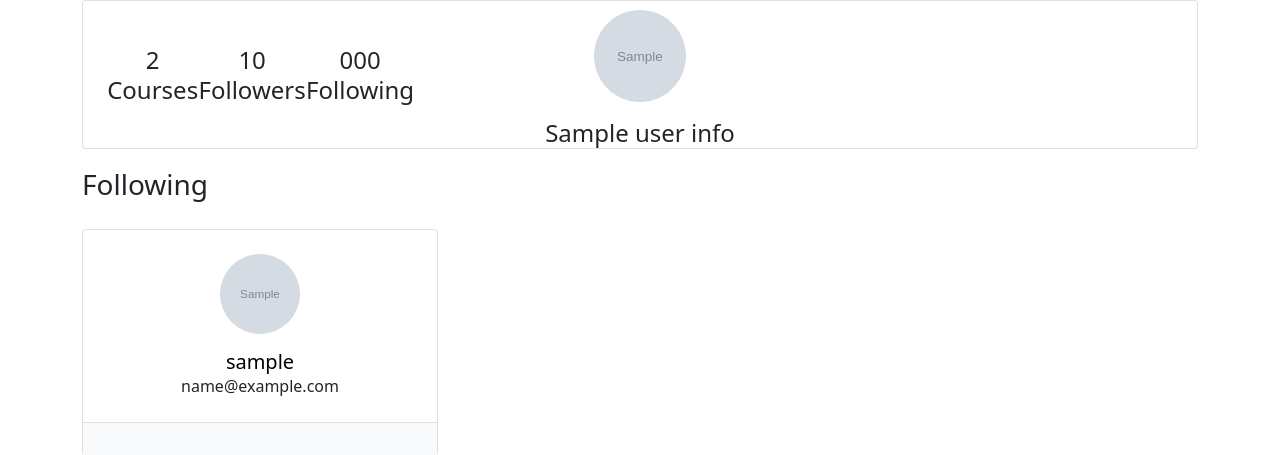
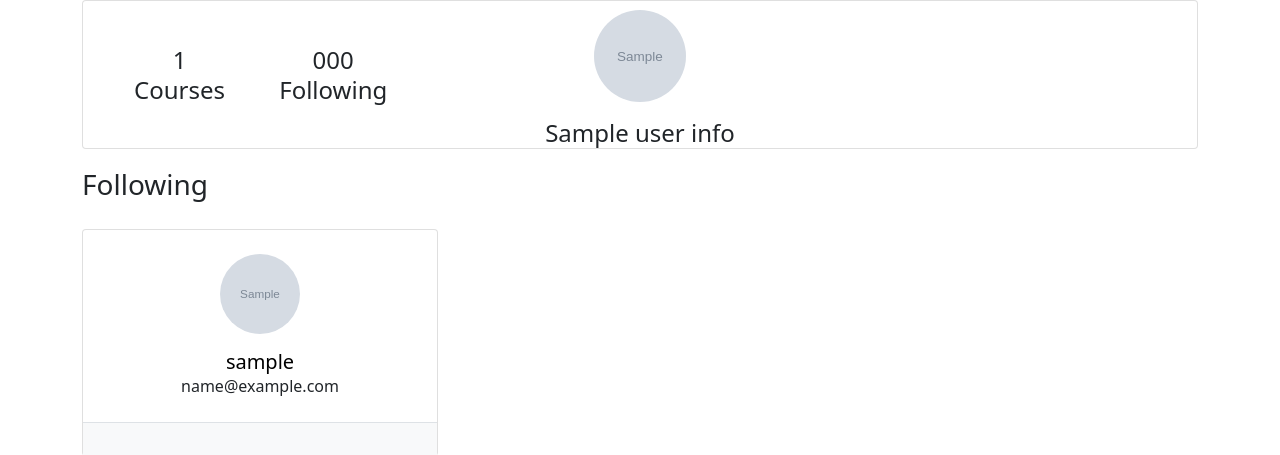
Before and after one commit to marianar97/Etube, a Django app: template socialnetwork/templates/socialnetwork/profile.html in a window 1280 px wide. Shown: the part 76-531 px from the top of the page. Run offline with Django 5.2, Linux system fonts and the light colour scheme; tables that the repository leaves empty hold one stand-in row (values such as "Sample post"); the template is opened without the code that fills it: values that come from a table or form of the project are taken from there, most other values are stand-ins (such as "Sample title", 1, 10 or a date in 2020); grey boxes marked "Sample" are stand-in pictures; parts of the project's set-up code (start-up, migrations or seed data) failed here and were passed over.

Commit message:
adding functionality to show number of courses in user profile

```diff
--- a/socialnetwork/templates/socialnetwork/other_profile.html
+++ b/socialnetwork/templates/socialnetwork/other_profile.html
@@ -12,14 +12,14 @@
           <div class="d-flex align-items-center justify-content-around m-4">
             <div class="text-center">
               <i class="fa fa-file fs-6 d-block mb-2"></i>
-              <h4 class="mb-0 fw-semibold lh-1">2</h4>
+              <h4 class="mb-0 fw-semibold lh-1">{{num_courses}}</h4>
               <p class="mb-0 fs-4">Courses</p>
             </div>
-            <div class="text-center">
+            {% comment %} <div class="text-center">
               <i class="fa fa-user fs-6 d-block mb-2"></i>
               <h4 class="mb-0 fw-semibold lh-1">10</h4>
               <p class="mb-0 fs-4">Followers</p>
-            </div>
+            </div> {% endcomment %}
             <div class="text-center">
               <i class="fa fa-check fs-6 d-block mb-2"></i>
               <h4 class="mb-0 fw-semibold lh-1">{{profile.following.count}}</h4>
--- a/socialnetwork/templates/socialnetwork/profile.html
+++ b/socialnetwork/templates/socialnetwork/profile.html
@@ -13,14 +13,14 @@
           <div class="d-flex align-items-center justify-content-around m-4">
             <div class="text-center">
               <i class="fa fa-file fs-6 d-block mb-2"></i>
-              <h4 class="mb-0 fw-semibold lh-1">2</h4>
+              <h4 class="mb-0 fw-semibold lh-1">{{num_courses}}</h4>
               <p class="mb-0 fs-4">Courses</p>
             </div>
-            <div class="text-center">
+            {% comment %} <div class="text-center">
               <i class="fa fa-user fs-6 d-block mb-2"></i>
               <h4 class="mb-0 fw-semibold lh-1">10</h4>
               <p class="mb-0 fs-4">Followers</p>
-            </div>
+            </div> {% endcomment %}
             <div class="text-center">
               <i class="fa fa-check fs-6 d-block mb-2"></i>
               <h4 class="mb-0 fw-semibold lh-1">{{number_following}}</h4>
--- a/socialnetwork/views.py
+++ b/socialnetwork/views.py
@@ -292,12 +292,15 @@ def profile_view(request, username):
         number_of_following = profile.following.count()
         context['number_following'] = number_of_following
         context['profile'] = profile
+        user_courses = UserCourse.objects.filter(user=request.user)
+        context['num_courses'] = user_courses.count()
         return render(request, 'socialnetwork/profile.html', context)
     else:
         user = User.objects.get(username=username)
         user_info = SocialAccount.objects.get(user=user).extra_data
+        user_courses = UserCourse.objects.filter(user=user)
         profile = get_object_or_404(Profile, user=user)
-        context = {'user': user, 'profile': profile, 'picture': extra_data['picture'], 'user_info':user_info}
+        context = {'user': user, 'profile': profile, 'picture': extra_data['picture'], 'user_info':user_info, 'num_courses': user_courses.count()}
         return render(request, 'socialnetwork/other_profile.html', context)
 
 @login_required
```
